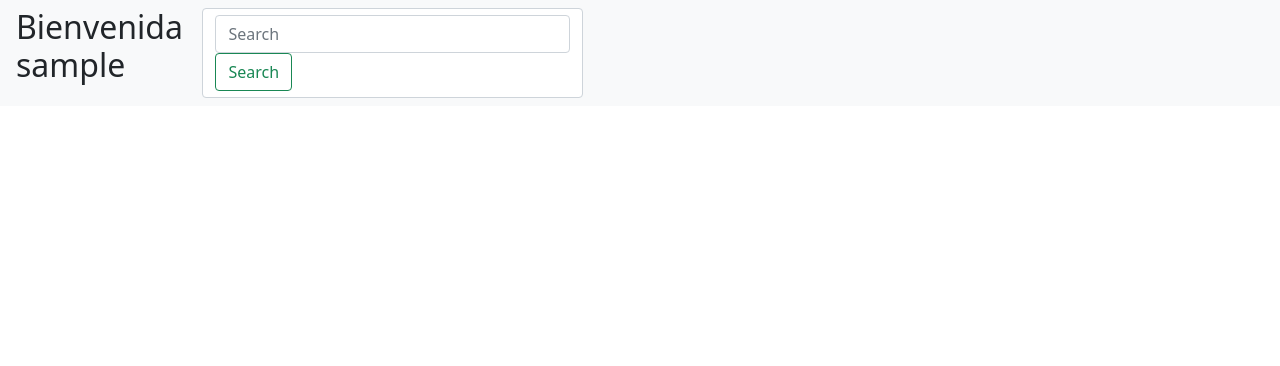
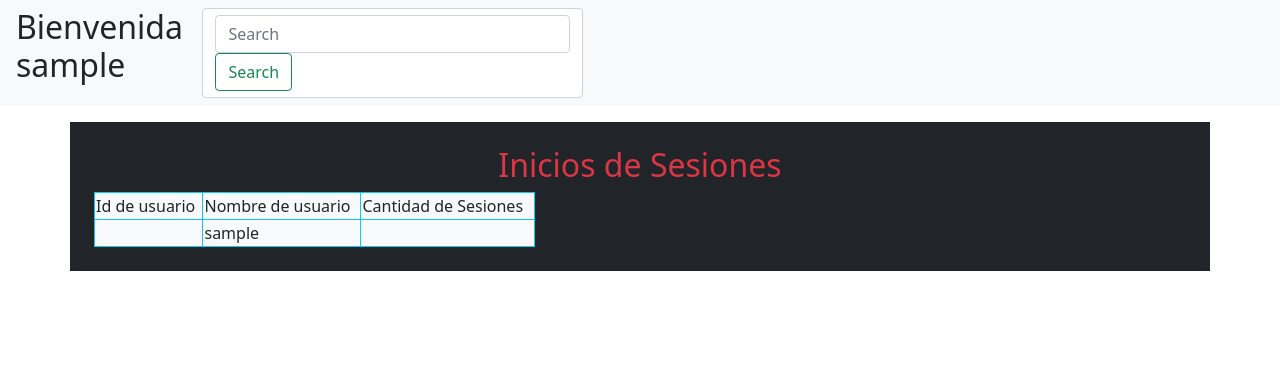
Before and after one commit to Pfalconi1529/Sesiones, a PHP site: page /contenido.php in a window 1280 px wide. Shown: the top 366 px of the page. Run offline with PHP 8.4, Linux system fonts and the light colour scheme; the visitor is signed in with stand-in values (Sample User, id 1).

Commit message:
Realizo tabla con inicio de sesiones

```diff
--- a/contenido.php
+++ b/contenido.php
@@ -38,5 +38,31 @@
   </header>
 
 
+  <div class="container p-4 bg-dark my-3">
+    <h2 class="text-danger text-center">Inicios de Sesiones</h2>
+
+    <div class="row ">
+      <div class="col-md-5 ">
+        <table class="container bg-light border table-bordered border-info">
+          <thead>
+            <tr>
+              <td>Id de usuario</td>
+              <td>Nombre de usuario</td>
+              <td>Cantidad de Sesiones</td>
+            </tr>
+         </thead>
+         <tbody>
+           <tr>
+             <td></td>
+             <td><?php echo $_SESSION['usuario'];?></td>
+             <td></td>
+           </tr>
+         </tbody>
+        </table>
+      </div>
+    </div>
+  </div>
+
+
  </body>
  </html>
```
